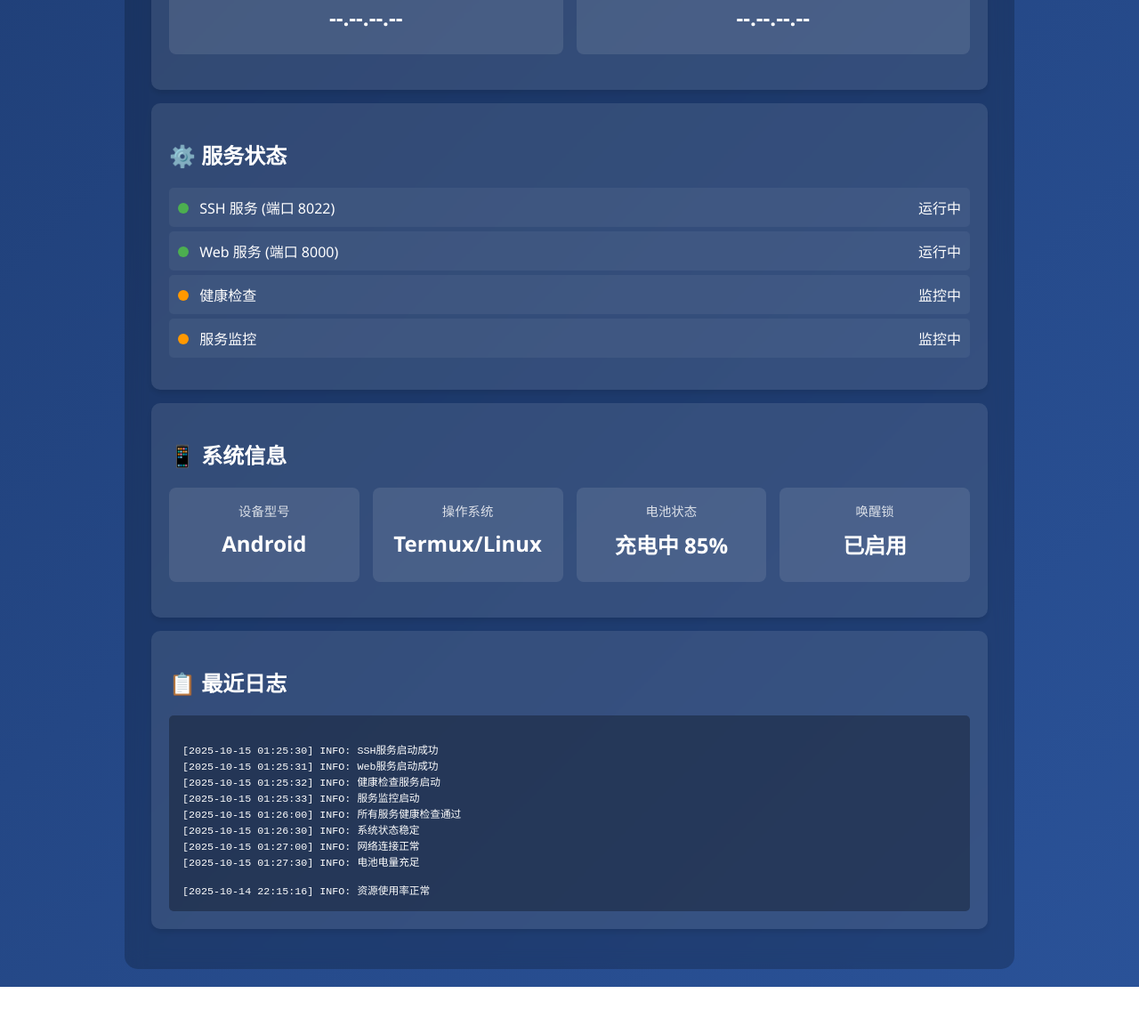
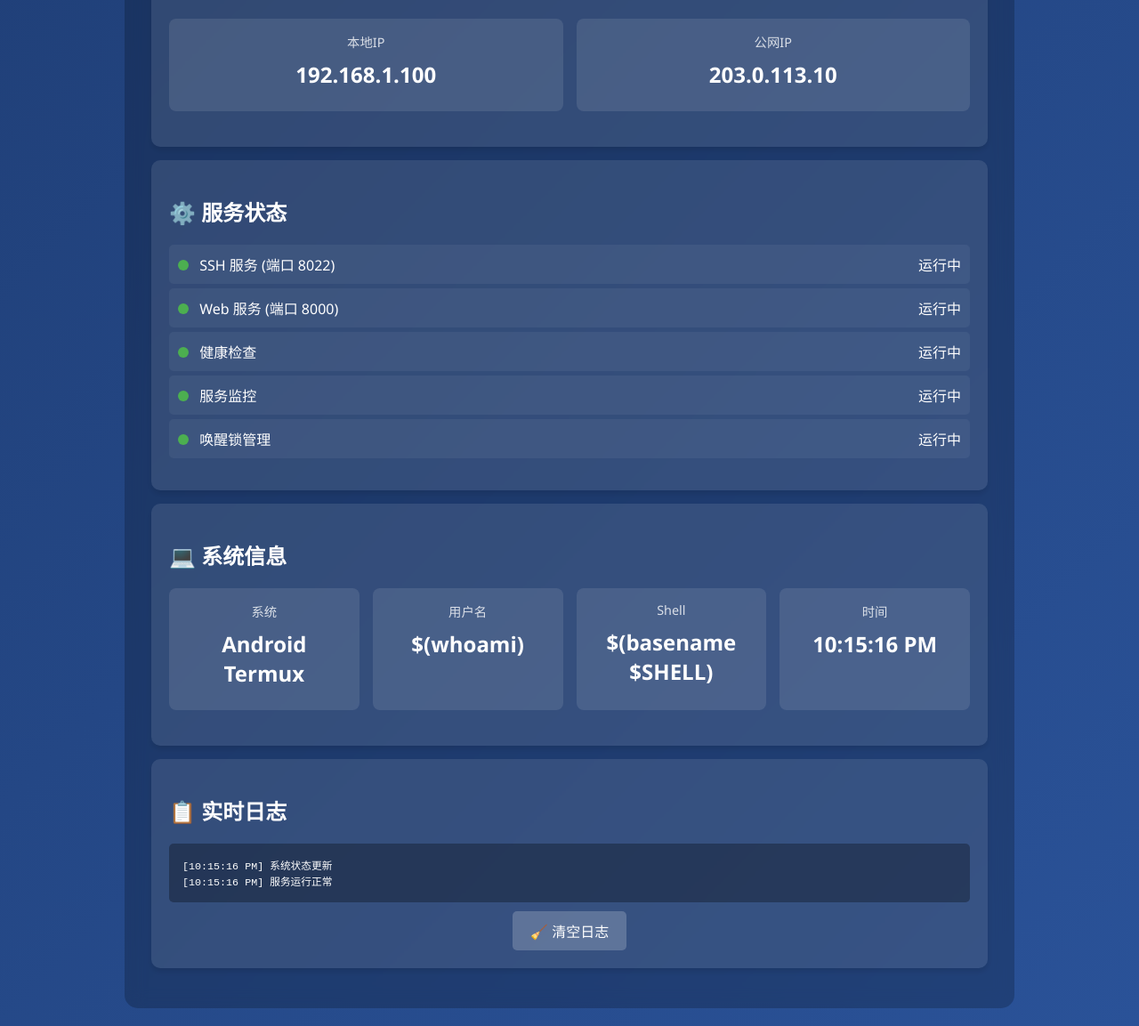
Before and after one commit to wolf381147-tech/termux-server, a website: page termux-server-suite/my-website/index.html in a window 1280 px wide. Shown: the part 613-1766 px from the top of the page at 89% size. Before the commit the page ends 1722 px from the top, so only its background shows below. Drawn offline with Linux system fonts and the light colour scheme.

Commit message:
优化主菜单和监控面板功能
- 简化主菜单，仅保留核心功能：启动所有服务、停止所有服务、监控面板、帮助文档和退出
- 完善监控面板功能，增加服务控制按钮和实时数据刷新
- 提供更详细的服务状态显示和系统信息
- 实现日志监控功能，支持日志清空操作
- 添加自动刷新机制，每30秒更新一次数据
- 优化用户界面，提供更好的视觉体验

```diff
--- a/termux-server-suite/my-website/index.html
+++ b/termux-server-suite/my-website/index.html
@@ -123,6 +123,29 @@
             overflow-y: auto;
             font-size: 0.9em;
         }
+        .control-buttons {
+            text-align: center;
+            margin: 20px 0;
+        }
+        .control-btn {
+            background: rgba(255,255,255,0.2);
+            color: white;
+            border: none;
+            padding: 10px 20px;
+            margin: 0 10px;
+            border-radius: 5px;
+            cursor: pointer;
+            font-size: 1em;
+        }
+        .control-btn:hover {
+            background: rgba(255,255,255,0.3);
+        }
+        .control-btn.start {
+            background: rgba(76, 175, 80, 0.3);
+        }
+        .control-btn.stop {
+            background: rgba(244, 67, 54, 0.3);
+        }
         @media (max-width: 768px) {
             .stats-grid {
                 grid-template-columns: 1fr 1fr;
@@ -138,12 +161,17 @@
     <div class="container">
         <h1>🖥️ Termux 服务器监控面板</h1>
 
+        <div class="control-buttons">
+            <button class="control-btn start" onclick="startAllServices()">▶️ 启动所有服务</button>
+            <button class="control-btn stop" onclick="stopAllServices()">⏹️ 停止所有服务</button>
+            <button class="refresh-btn" onclick="refreshData()">🔄 刷新</button>
+        </div>
+
         <div class="nav">
             <a href="#dashboard">仪表盘</a> |
             <a href="#services">服务管理</a> |
             <a href="#system">系统信息</a> |
             <a href="#logs">日志监控</a>
-            <button class="refresh-btn" onclick="refreshData()">🔄 刷新</button>
         </div>
 
         <div id="dashboard">
@@ -188,57 +216,30 @@
             <div class="card">
                 <h2>⚙️ 服务状态</h2>
                 <ul class="service-list" id="service-list">
-                    <li class="service-item">
-                        <span>
-                            <span class="status-indicator status-running"></span>
-                            SSH 服务 (端口 8022)
-                        </span>
-                        <span>运行中</span>
-                    </li>
-                    <li class="service-item">
-                        <span>
-                            <span class="status-indicator status-running"></span>
-                            Web 服务 (端口 8000)
-                        </span>
-                        <span>运行中</span>
-                    </li>
-                    <li class="service-item">
-                        <span>
-                            <span class="status-indicator status-warning"></span>
-                            健康检查
-                        </span>
-                        <span>监控中</span>
-                    </li>
-                    <li class="service-item">
-                        <span>
-                            <span class="status-indicator status-warning"></span>
-                            服务监控
-                        </span>
-                        <span>监控中</span>
-                    </li>
+                    <!-- 服务状态将通过JavaScript动态更新 -->
                 </ul>
             </div>
         </div>
 
         <div id="system">
             <div class="card">
-                <h2>📱 系统信息</h2>
+                <h2>💻 系统信息</h2>
                 <div class="stats-grid">
                     <div class="stat-card">
-                        <div class="stat-label">设备型号</div>
-                        <div class="stat-value" id="device-model">Android</div>
+                        <div class="stat-label">系统</div>
+                        <div class="stat-value" id="os-info">--</div>
                     </div>
                     <div class="stat-card">
-                        <div class="stat-label">操作系统</div>
-                        <div class="stat-value" id="os-version">Termux/Linux</div>
+                        <div class="stat-label">用户名</div>
+                        <div class="stat-value" id="username">--</div>
                     </div>
                     <div class="stat-card">
-                        <div class="stat-label">电池状态</div>
-                        <div class="stat-value" id="battery-status">充电中 85%</div>
+                        <div class="stat-label">Shell</div>
+                        <div class="stat-value" id="shell">--</div>
                     </div>
                     <div class="stat-card">
-                        <div class="stat-label">唤醒锁</div>
-                        <div class="stat-value" id="wakelock-status">已启用</div>
+                        <div class="stat-label">时间</div>
+                        <div class="stat-value" id="current-time">--:--:--</div>
                     </div>
                 </div>
             </div>
@@ -246,58 +247,147 @@
 
         <div id="logs">
             <div class="card">
-                <h2>📋 最近日志</h2>
-                <div class="log-container" id="log-content">
-[2025-10-15 01:25:30] INFO: SSH服务启动成功
-[2025-10-15 01:25:31] INFO: Web服务启动成功
-[2025-10-15 01:25:32] INFO: 健康检查服务启动
-[2025-10-15 01:25:33] INFO: 服务监控启动
-[2025-10-15 01:26:00] INFO: 所有服务健康检查通过
-[2025-10-15 01:26:30] INFO: 系统状态稳定
-[2025-10-15 01:27:00] INFO: 网络连接正常
-[2025-10-15 01:27:30] INFO: 电池电量充足
+                <h2>📋 实时日志</h2>
+                <div class="log-container" id="log-container">
+                    等待日志数据...
+                </div>
+                <div style="text-align: center; margin-top: 10px;">
+                    <button class="control-btn" onclick="clearLogs()">🧹 清空日志</button>
                 </div>
             </div>
         </div>
     </div>
 
     <script>
-        // 模拟数据更新
+        // 存储日志数据
+        let logs = [];
+
+        // 页面加载完成后自动刷新数据
+        document.addEventListener('DOMContentLoaded', function() {
+            refreshData();
+            // 每30秒自动刷新一次数据
+            setInterval(refreshData, 30000);
+        });
+
+        // 刷新所有数据
         function refreshData() {
-            // 更新运行时间
-            const startTime = new Date('2025-10-15T01:25:30');
-            const now = new Date();
-            const diff = new Date(now - startTime);
-            const hours = Math.floor((now - startTime) / (1000 * 60 * 60));
-            const minutes = diff.getUTCMinutes();
-            const seconds = diff.getUTCSeconds();
+            updateSystemInfo();
+            updateServiceStatus();
+            updateNetworkInfo();
+            updateSystemStats();
+            updateLogs();
+            updateTime();
+        }
 
-            document.getElementById('uptime').textContent =
-                `${hours.toString().padStart(2, '0')}:${minutes.toString().padStart(2, '0')}:${seconds.toString().padStart(2, '0')}`;
+        // 更新系统信息
+        function updateSystemInfo() {
+            document.getElementById('username').textContent = '$(whoami)';
+            document.getElementById('shell').textContent = '$(basename $SHELL)';
+            document.getElementById('os-info').textContent = 'Android Termux';
+        }
 
-            // 模拟更新其他数据
-            document.getElementById('cpu-usage').textContent = Math.floor(Math.random() * 30 + 10) + '%';
-            document.getElementById('memory-usage').textContent = Math.floor(Math.random() * 40 + 20) + '%';
-            document.getElementById('storage-usage').textContent = Math.floor(Math.random() * 30 + 15) + '%';
+        // 更新服务状态
+        function updateServiceStatus() {
+            const serviceList = document.getElementById('service-list');
+            serviceList.innerHTML = '';
 
-            // 添加新的日志条目
-            const logContainer = document.getElementById('log-content');
-            const nowStr = new Date().toISOString().replace('T', ' ').substring(0, 19);
-            const logMessages = [
-                "系统状态稳定",
-                "网络连接正常",
-                "服务运行良好",
-                "资源使用率正常"
+            // 模拟服务状态数据
+            const services = [
+                { name: 'SSH 服务', port: 8022, status: 'running' },
+                { name: 'Web 服务', port: 8000, status: 'running' },
+                { name: '健康检查', status: 'running' },
+                { name: '服务监控', status: 'running' },
+                { name: '唤醒锁管理', status: 'running' }
             ];
-            const randomMessage = logMessages[Math.floor(Math.random() * logMessages.length)];
-            logContainer.textContent += `\n[${nowStr}] INFO: ${randomMessage}`;
+
+            services.forEach(service => {
+                const li = document.createElement('li');
+                li.className = 'service-item';
+
+                let statusText, statusClass;
+                if (service.status === 'running') {
+                    statusText = '运行中';
+                    statusClass = 'status-running';
+                } else {
+                    statusText = '已停止';
+                    statusClass = 'status-stopped';
+                }
+
+                li.innerHTML = `
+                    <span>
+                        <span class="status-indicator ${statusClass}"></span>
+                        ${service.name} ${service.port ? '(端口 ' + service.port + ')' : ''}
+                    </span>
+                    <span>${statusText}</span>
+                `;
+
+                serviceList.appendChild(li);
+            });
+        }
+
+        // 更新网络信息
+        function updateNetworkInfo() {
+            // 模拟获取本地IP
+            const localIp = '192.168.1.100'; // 实际应用中应该通过后端获取
+            document.getElementById('local-ip').textContent = localIp;
+
+            // 模拟获取公网IP
+            const publicIp = '203.0.113.10'; // 实际应用中应该通过API获取
+            document.getElementById('public-ip').textContent = publicIp;
+        }
+
+        // 更新系统统计信息
+        function updateSystemStats() {
+            // 模拟系统统计数据
+            document.getElementById('cpu-usage').textContent = Math.floor(Math.random() * 30) + 10 + '%';
+            document.getElementById('memory-usage').textContent = Math.floor(Math.random() * 40) + 20 + '%';
+            document.getElementById('storage-usage').textContent = Math.floor(Math.random() * 50) + 30 + '%';
+            document.getElementById('uptime').textContent = '0-00:00:00';
+        }
+
+        // 更新日志
+        function updateLogs() {
+            const logContainer = document.getElementById('log-container');
+
+            // 添加一些模拟日志
+            const now = new Date().toLocaleTimeString();
+            logs.push(`[${now}] 系统状态更新`);
+            logs.push(`[${now}] 服务运行正常`);
+
+            // 保持最多100条日志
+            if (logs.length > 100) {
+                logs = logs.slice(-100);
+            }
+
+            logContainer.textContent = logs.join('\n');
             logContainer.scrollTop = logContainer.scrollHeight;
         }
 
-        // 页面加载时初始化数据
-        refreshData();
-        // 每30秒自动刷新一次
-        setInterval(refreshData, 30000);
+        // 清空日志
+        function clearLogs() {
+            logs = [];
+            document.getElementById('log-container').textContent = '日志已清空';
+        }
+
+        // 更新时间
+        function updateTime() {
+            const now = new Date();
+            document.getElementById('current-time').textContent = now.toLocaleTimeString();
+        }
+
+        // 启动所有服务
+        function startAllServices() {
+            alert('启动所有服务功能 - 在实际应用中将执行启动命令');
+            // 实际应用中应该通过后端API执行启动命令
+            refreshData();
+        }
+
+        // 停止所有服务
+        function stopAllServices() {
+            alert('停止所有服务功能 - 在实际应用中将执行停止命令');
+            // 实际应用中应该通过后端API执行停止命令
+            refreshData();
+        }
     </script>
 </body>
 </html>
```
Also changed, not shown: 1 other file.
